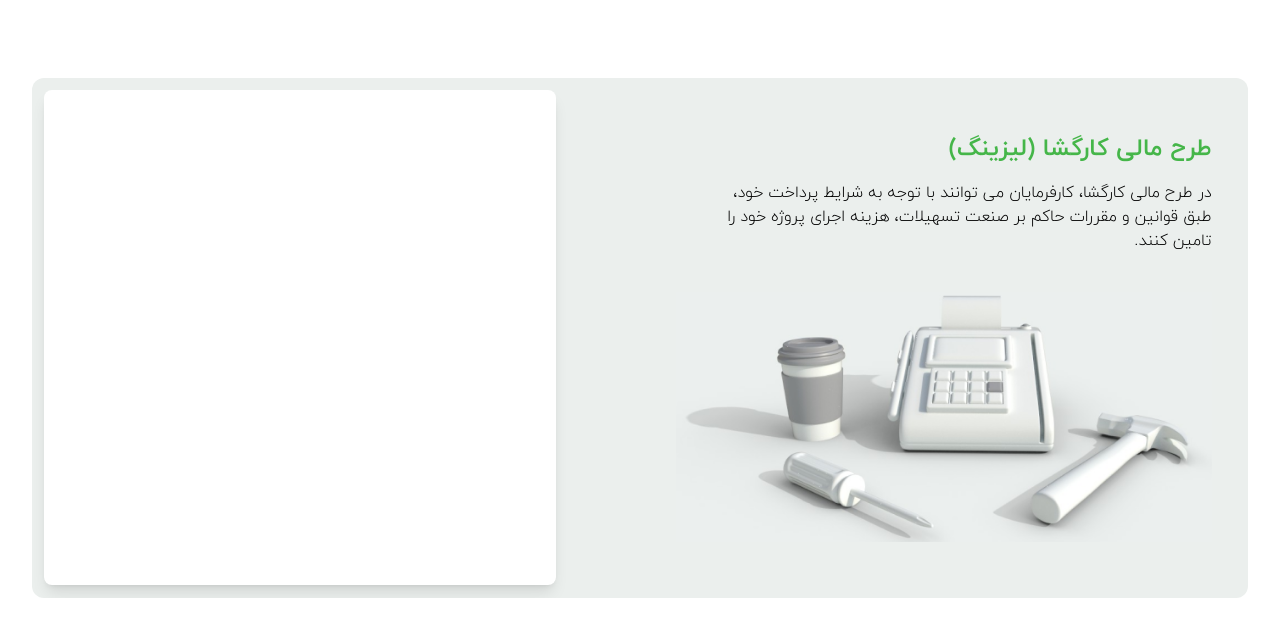
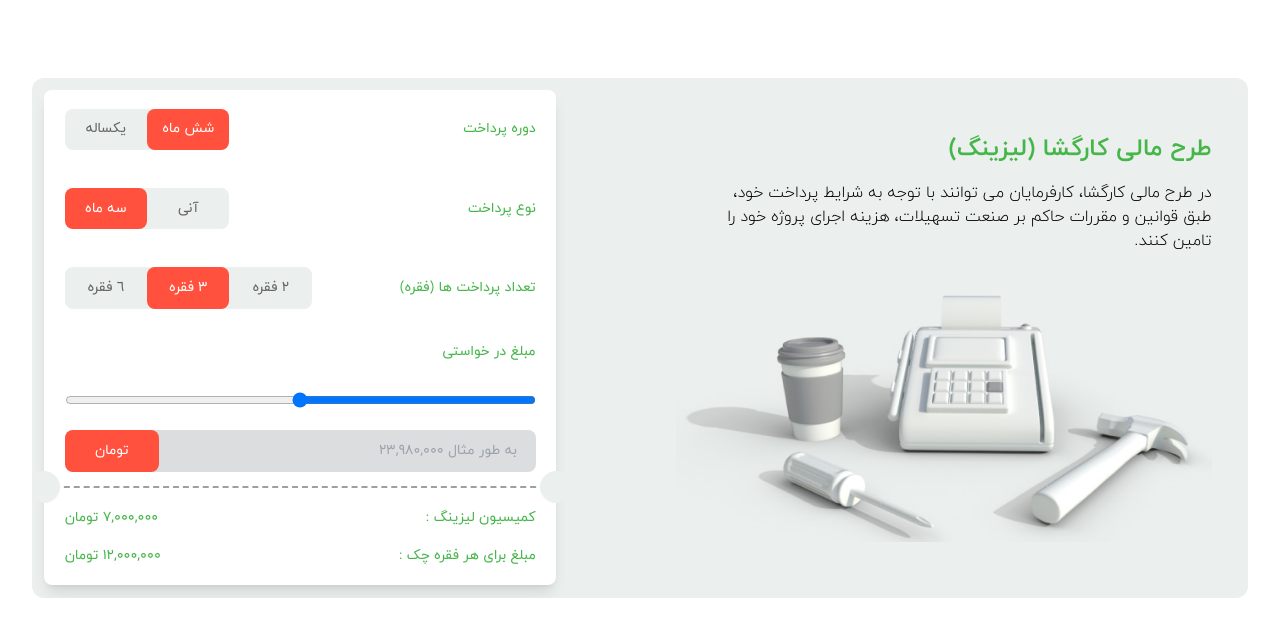
Before and after one commit to AfwebMaker/K-Landing, a React (Create React App) app: page / in a window 1280 px wide. Shown: the part 3156-3791 px from the top of the page. Built offline with nearby package versions, Linux system fonts and the light colour scheme.

Commit message:
calculator ui

```diff
--- a/src/components/Home/calculator/Calculator.js
+++ b/src/components/Home/calculator/Calculator.js
@@ -1,8 +1,29 @@
-import React from 'react'
+import React, { useReducer } from 'react'
 //assets
 import calculator from '../../../assets/images/home/calculator/calculator.png'
 
+const initialState = {
+    paymentPeriod: 'sixMonths',
+    paymentType: 'threeMonths',
+    numberPayments: '3'
+};
+
+const reducer = (state, action) => {
+    switch (action.type) {
+        case 'paymentPeriodHandler':
+            return { ...state, paymentPeriod: action.value };
+        case 'paymentTypeHandler':
+            return { ...state, paymentType: action.value };
+        case 'numberPaymentsHandler':
+            return { ...state, numberPayments: action.value };
+        default:
+            return state
+    }
+}
+
 function Calculator() {
+    const [state, dispatch] = useReducer(reducer, initialState);
+
     return (
 
         <div className="relative h-[600px] md:h-0 md:pb-[46.15384%] xl:pb-0 xl:h-[600px]  text-center m-auto flex items-center justify-center">
@@ -22,40 +43,58 @@ function Calculator() {
                         </div>
                     </div>
                     <div className='w-full md:w-1/2 md:h-full flex items-center justify-center md:justify-end mt-10 md:mt-0 md:p-[1%]'>
-                        <div className='w-full h-[350px] md:h-full bg-[#EBEFED] shadow-lg md:bg-white rounded-lg flex items-center justify-center max-w-lg'>
-
-                            {/* <div className='w-full h-[50%]'>
-                                <div className='w-full h-1/3 flex items-center justify-between pb-6'>
+                        <div className='w-full h-[350px] md:h-full bg-[#EBEFED] shadow-lg md:bg-white rounded-lg flex items-center justify-center max-w-lg flex-col'>
+                            <div className='w-full h-[80%] px-[4%] relative flex flex-col justify-around text-xs lg:text-sm'>
+                                <div className='w-full flex items-center justify-between h-[15%]'>
                                     <span className='text-color-font-3'>دوره پرداخت</span>
-                                    <div className='w-[20%] bg-red-700 h-[80%]'>
-
+                                    <div className='relative w-[35%] text-color-font-2 h-[70%] rounded-lg bg-white md:bg-color-1 flex items-center justify-center md:text-sm text-xs'>
+                                        <span onClick={() => dispatch({ type: 'paymentPeriodHandler', value: 'sixMonths' })} className={`text-xs lg:text-sm w-1/2 h-full z-10 fcc cursor-pointer ${state.paymentPeriod === 'sixMonths' ? 'text-white' : 'text-color-font-2'}`}>شش ماه</span>
+                                        <span onClick={() => dispatch({ type: 'paymentPeriodHandler', value: 'oneYear' })} className={`text-xs lg:text-sm w-1/2 h-full z-10 fcc cursor-pointer ${state.paymentPeriod === 'oneYear' ? 'text-white' : 'text-color-font-2'}`}>یکساله</span>
+                                        <div className={`transition-all h-full w-1/2 bg-color-font-5 absolute rounded-lg ${state.paymentPeriod === 'oneYear' ? 'left-0' : 'left-[50%]'} `}></div>
                                     </div>
                                 </div>
-                                <div className='w-full h-1/3 flex items-center justify-between pb-6'>
+                                <div className='w-full flex items-center justify-between h-[15%]'>
                                     <span className='text-color-font-3'>نوع پرداخت</span>
-                                    <div className='w-[20%] bg-red-700 h-[80%]'>
-
+                                    <div className='relative w-[35%] text-color-font-2 h-[70%] rounded-lg bg-white md:bg-color-1  flex items-center justify-center lg:text-sm text-xs'>
+                                        <span onClick={() => dispatch({ type: 'paymentTypeHandler', value: 'Instant' })} className={`text-xs lg:text-sm w-1/2 h-full z-10 fcc cursor-pointer ${state.paymentType === 'Instant' ? 'text-white' : 'text-color-font-2'}`}>آنی</span>
+                                        <span onClick={() => dispatch({ type: 'paymentTypeHandler', value: 'threeMonths' })} className={`text-xs lg:text-sm w-1/2 h-full z-10 fcc cursor-pointer ${state.paymentType === 'threeMonths' ? 'text-white' : 'text-color-font-2'}`}>سه ماه</span>
+                                        <div className={`transition-all h-full w-1/2 bg-color-font-5 absolute rounded-lg ${state.paymentType === 'threeMonths' ? 'left-0' : 'left-[50%]'} `}></div>
                                     </div>
                                 </div>
-                                <div className='w-full h-1/3 flex items-center justify-between pb-6'>
-                                    <span className='text-color-font-3'>تعداد پرداخت ها (فقره)</span>
-                                    <div className='w-[20%] bg-red-700 h-[80%]'>
-
+                                <div className='w-full flex items-center justify-between h-[15%]'>
+                                    <span className='text-color-font-3 text-xs lg:text-sm'>تعداد پرداخت ها (فقره)</span>
+                                    <div className='relative w-[52.5%] text-color-font-2 h-[70%] rounded-lg bg-white md:bg-color-1  flex items-center justify-center'>
+                                        <span onClick={() => dispatch({ type: 'numberPaymentsHandler', value: '2' })} className={`text-xs lg:text-sm w-1/3 h-full z-10 fcc cursor-pointer ${state.numberPayments === '2' ? 'text-white' : 'text-color-font-2'}`}>۲ فقره</span>
+                                        <span onClick={() => dispatch({ type: 'numberPaymentsHandler', value: '3' })} className={`text-xs lg:text-sm w-1/3 h-full z-10 fcc cursor-pointer ${state.numberPayments === '3' ? 'text-white' : 'text-color-font-2'}`}>۳ فقره</span>
+                                        <span onClick={() => dispatch({ type: 'numberPaymentsHandler', value: '6' })} className={`text-xs lg:text-sm w-1/3 h-full z-10 fcc cursor-pointer ${state.numberPayments === '6' ? 'text-white' : 'text-color-font-2'}`}>٦ فقره</span>
+                                        <div className={`transition-all h-full w-1/3 bg-color-font-5 absolute rounded-lg ${state.numberPayments === '6' ? 'left-0' : state.numberPayments === '3' ? 'left-1/3' : 'left-2/3'}`}></div>
+                                    </div>
+                                </div>
+                                <div className='w-full flex flex-col items-center justify-around h-[35%]'>
+                                    <span className='text-color-font-3 flex w-full h-[20%]'>مبلغ در خواستی</span>
+                                    <div className='relative w-full h-[30%] fcc'>
+                                        <input className='w-full absolute' type="range" />
+                                    </div>
+                                    <div className='relative w-full h-[30%]'>
+                                        <input className='focus:outline-none w-full h-full rounded-lg bg-[#DCDDDE]  pr-[4%]' placeholder='به طور مثال ۲۳,۹۸۰,۰۰۰' type="text" />
+                                        <div className='text-white w-[20%] h-full absolute left-0 bg-color-font-5 fcc top-0 rounded-lg cursor-pointer'>
+                                            تومان
+                                        </div>
                                     </div>
                                 </div>
                             </div>
-                            <div className='w-full h-[25%] flex items-center justify-between pb-6'>
-                                <span className='text-color-font-3'>مبلغ در خواستی</span>
-                                <div className='w-[20%] bg-red-700 h-[80%]'>
-
+                            <div className='relative w-full h-[20%] text-color-font-3 flex flex-col justify-around py-[2%] px-[4%] border-t-2 border-dashed border-t-color-2 text-xs lg:text-sm'>
+                                <div className='flex justify-between items-center'>
+                                    <span>کمیسیون لیزینگ :</span>
+                                    <span>۷,۰۰۰,۰۰۰ تومان</span>
                                 </div>
+                                <div className='flex justify-between items-center'>
+                                    <span>مبلغ برای هر فقره چک :</span>
+                                    <span>۱۲,۰۰۰,۰۰۰ تومان</span>
+                                </div>
+                                <div className='w-8 h-8 rounded-full bg-white md:bg-[#EBEFED] absolute top-[-17px] right-[-16px]'></div>
+                                <div className='w-8 h-8 rounded-full bg-white md:bg-[#EBEFED] absolute top-[-17px] left-[-16px]'></div>
                             </div>
-                            <div className='w-full h-[25%] flex items-center justify-between pb-6'>
-                                <span className='text-color-font-3'>تعداد پرداخت ها (فقره)</span>
-                                <div className='w-[20%] bg-red-700 h-[80%]'>
-
-                                </div>
-                            </div> */}
                         </div>
                     </div>
                 </div>
```
